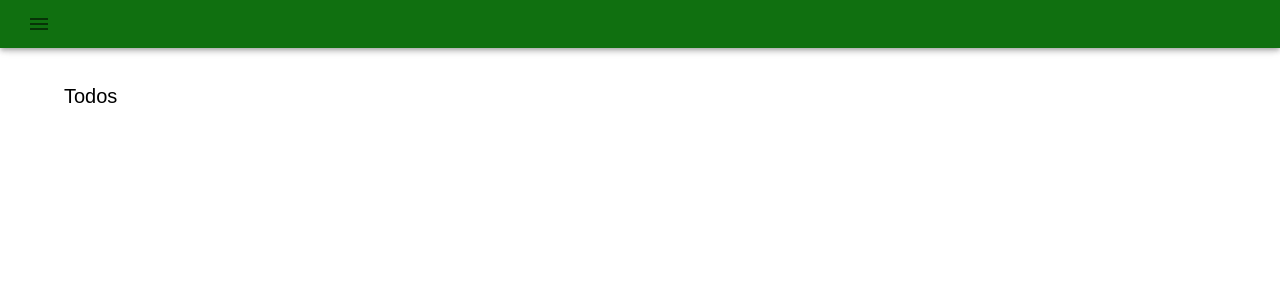
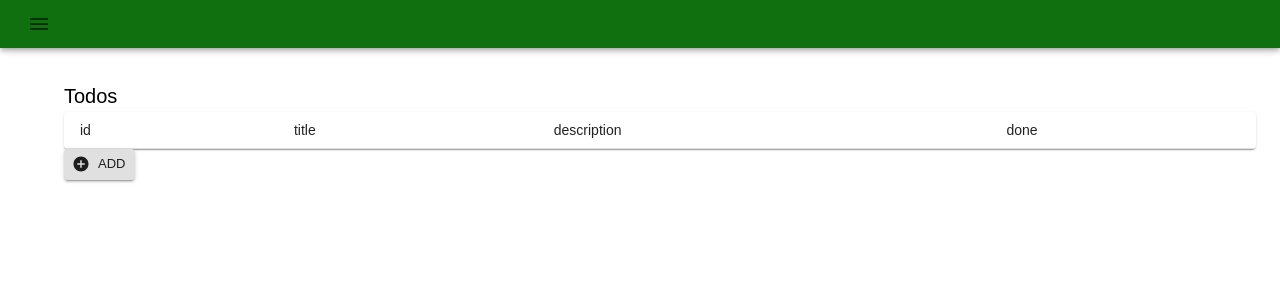
Before and after one commit to milligramme/react-app-playground, a React (Create React App) app: page /todos in a window 1280 px wide. Shown: the top 300 px of the page. Built offline with nearby package versions, Linux system fonts and the light colour scheme.

Commit message:
Add TodoItem and use mui Table

```diff
--- /dev/null
+++ b/src/components/pages/Todos/TodoItem/classes.module.css
@@ -0,0 +1,3 @@
+.TableBodyRow.TableBodyRow {
+  vertical-align: top;
+}
--- /dev/null
+++ b/src/components/pages/Todos/TodoItem/index.tsx
@@ -0,0 +1,33 @@
+import {
+  TableRow,
+  TableCell,
+  OutlinedInput,
+  IconButton
+} from "@material-ui/core";
+import { Done as DoneIcon } from "@material-ui/icons";
+
+import { IProps } from "./types";
+import classes from "./classes.module.css";
+
+const TodoItem: React.FunctionComponent<IProps> = ({ id, toggle }) => {
+  const handleClick = () => toggle(id);
+
+  return (
+    <TableRow classes={{ root: classes.TableBodyRow }}>
+      <TableCell>{id}</TableCell>
+      <TableCell>
+        <OutlinedInput />
+      </TableCell>
+      <TableCell>
+        <OutlinedInput multiline={true} />
+      </TableCell>
+      <TableCell>
+        <IconButton onClick={handleClick}>
+          <DoneIcon />
+        </IconButton>
+      </TableCell>
+    </TableRow>
+  );
+};
+
+export default TodoItem;
--- /dev/null
+++ b/src/components/pages/Todos/TodoItem/types.ts
@@ -0,0 +1,6 @@
+interface OwnProps {
+  id: string;
+  toggle(id: string): void;
+}
+
+export type IProps = OwnProps;
--- a/src/components/pages/Todos/index.tsx
+++ b/src/components/pages/Todos/index.tsx
@@ -1,12 +1,76 @@
-import { Box, Typography } from "@material-ui/core";
+import { useCallback } from "react";
+import { useDispatch, useSelector } from "react-redux";
+import { v4 } from "uuid";
+
+import {
+  Box,
+  Typography,
+  Button,
+  TableContainer,
+  Table,
+  TableBody,
+  TableRow,
+  TableCell,
+  TableHead,
+  Paper
+} from "@material-ui/core";
+import { AddCircle as AddIcon } from "@material-ui/icons";
+
 import MainTmpl from "components/templates/MainTmpl";
+import { GlobalState } from "state/Store/ducks";
+import { TodosState } from "state/Store/ducks/Todos";
+import { addTodo, toggleTodo } from "state/Store/ducks/Todos/actions";
+import TodoItem from "./TodoItem";
 
-const Todos: React.FunctionComponent = () => (
+const Todos: React.FunctionComponent = () => {
+  const dispatch = useDispatch();
+  const { todos } = useSelector<GlobalState, TodosState>(
+    (state) => state.todos
+  );
+
+  const handleTodoCreate = useCallback(() => {
+    const id = v4();
+    dispatch(addTodo(id));
+  }, [dispatch]);
+
+  const handleTodoCompleted = useCallback(
+    (id: string) => dispatch(toggleTodo(id, true)),
+    [dispatch]
+  );
+
+  return (
     <MainTmpl>
       <Box>
         <Typography variant="h6">Todos</Typography>
+        <TableContainer component={Paper}>
+          <Table>
+            <TableHead>
+              <TableRow>
+                <TableCell variant="head">id</TableCell>
+                <TableCell variant="head">title</TableCell>
+                <TableCell variant="head">description</TableCell>
+                <TableCell variant="head">done</TableCell>
+              </TableRow>
+            </TableHead>
+            <TableBody>
+              {todos
+                .filter((t) => !t.completed)
+                .map((t) => (
+                  <TodoItem id={t.id} toggle={handleTodoCompleted} key={t.id} />
+                ))}
+            </TableBody>
+          </Table>
+        </TableContainer>
+        <Button
+          startIcon={<AddIcon />}
+          onClick={handleTodoCreate}
+          variant="contained"
+        >
+          add
+        </Button>
       </Box>
     </MainTmpl>
   );
+};
 
 export default Todos;
```
Lines whose indentation alone changed are shown as unchanged.
